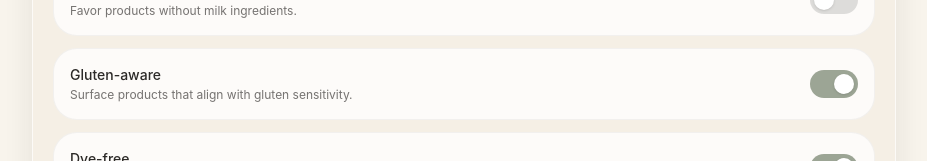
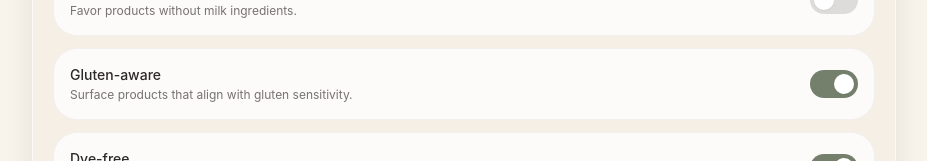
Before and after one commit to leandrapilieri/heirloom-scanner, a Next.js app: page /preferences in a window 1280 px wide. Shown: the part 639-800 px from the top of the page, without its empty margins (176-1103 px from the left). Built offline with nearby package versions, Linux system fonts and the light colour scheme.

Commit message:
Fix: Enhance preference toggle feedback and resolve final interaction blockers

```diff
--- a/components/premium.tsx
+++ b/components/premium.tsx
@@ -125,13 +125,13 @@ export function PreferenceToggle({
         <p className="mt-0.5 text-xs text-ink/65">{description}</p>
       </div>
       <button
-        className={`relative h-7 w-12 rounded-full transition ${enabled ? "bg-sage/70" : "bg-ink/15"}`}
+        className={`relative h-7 w-12 rounded-full transition ${enabled ? "bg-sage" : "bg-ink/15"}`}
         type="button"
         aria-pressed={enabled}
         onClick={onToggle}
         disabled={disabled}
       >
-        <span className={`absolute top-1 h-5 w-5 rounded-full bg-white shadow transition ${enabled ? "left-6" : "left-1"}`} />
+        <span className={`absolute top-1 h-5 w-5 rounded-full bg-white shadow-sm transition-all duration-200 ${enabled ? "left-6" : "left-1"}`} />
       </button>
     </div>
   );
```
